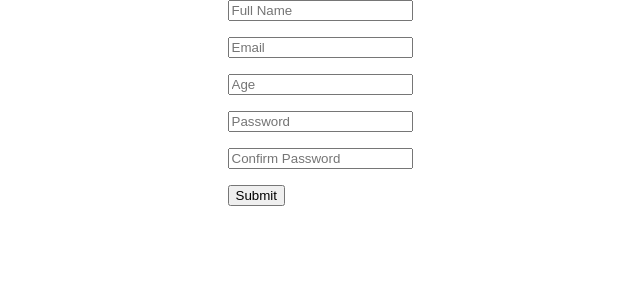
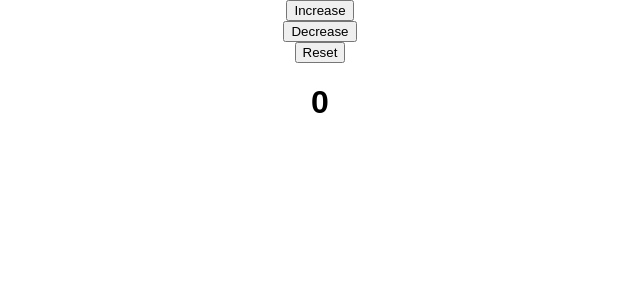
Before and after one commit to EnsarSen/React, a React (Create React App) app: page / in a window 1280 px wide. Shown: the top 300 px of the page, without its empty margins (320-960 px from the left). Built offline with nearby package versions, Linux system fonts and the light colour scheme.

Commit message:
Custom Hooks!!

```diff
--- a/src/App.js
+++ b/src/App.js
@@ -1,14 +1,15 @@
 import "./App.css";
-import { Form } from "./Components/Forms";
-
+import { useCounter } from "./useCounter";
 
 function App() {
-
-
+  const { increase, decrease, reset, counter } = useCounter();
 
   return (
     <div className="App">
-       <Form />
+      <button onClick={increase}> Increase </button>
+      <button onClick={decrease}> Decrease </button>
+      <button onClick={reset}> Reset </button>
+      <h1>{counter}</h1>
     </div>
   );
 }
--- /dev/null
+++ b/src/useCounter.js
@@ -0,0 +1,18 @@
+import { useState } from "react";
+
+export const useCounter = (initalVal = 0) => {
+  const [counter, setCounter] = useState(initalVal);
+
+  const increase = () => {
+    setCounter((prev) => prev + 1);
+  };
+
+  const decrease = () => {
+    setCounter((prev) => prev - 1);
+  };
+
+  const reset = () => {
+    setCounter((prev) => (prev = 0));
+  };
+  return { increase, decrease, reset, counter };
+};
```
Also changed, not shown: src/Cat.js (added, +12 -0 lines), src/useGetCat.js (added, +16 -0 lines), src/useToggle.js (added, +9 -0 lines).
